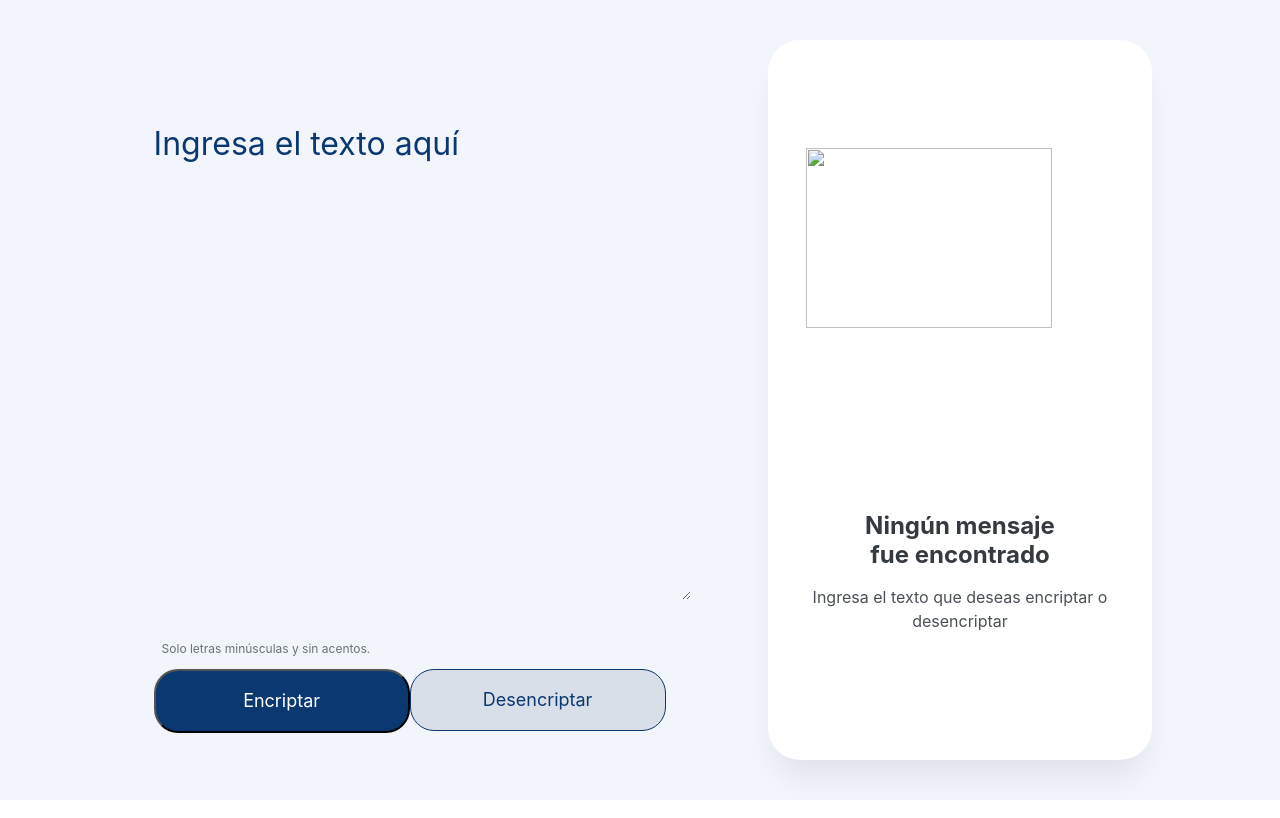
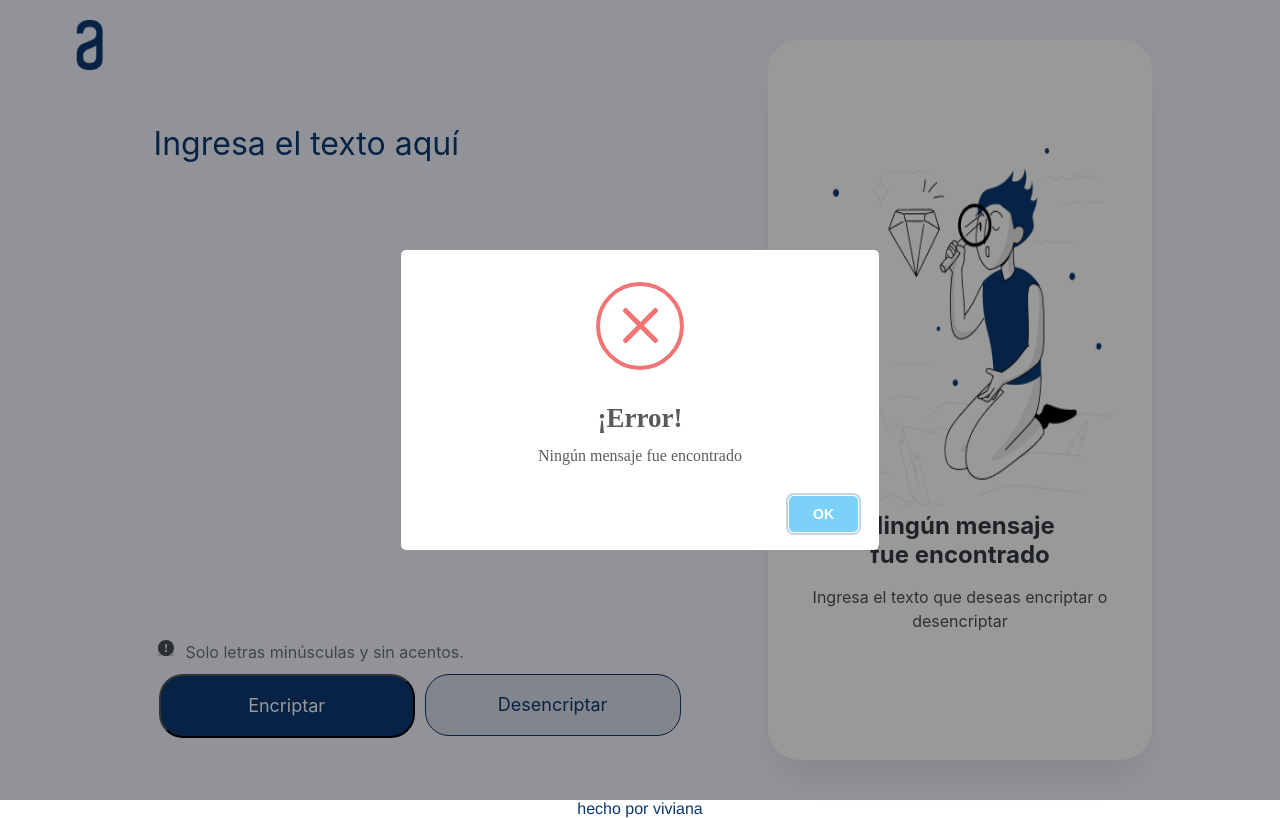
Before and after one commit to vivir13/Encriptador-encriptador-html-css-javas, a plain HTML site: page index.html in a window 1280 px wide. Both pictures are taken after a click on the button "Encriptar". Drawn offline with nearby package versions, Linux system fonts and the light colour scheme.

Commit message:
se agrega el proyecto

```diff
--- a/index.html
+++ b/index.html
@@ -1,52 +1,46 @@
 <!DOCTYPE html>
 <html lang="en">
 <head>
-    <meta charset="UTF-8" />
-    <meta http-equiv="X-UA-Compatible" content="IE=edge" />
-    <meta name="viewport" content="width=device-width, initial-scale=1.0" />
+    <meta charset="UTF-8">
+    <meta http-equiv="X-UA-Compatible" content="IE=edge">
+    <meta name="viewport" content="width=device-width, initial-scale=1.0">
     <title>Encriptador de Texto</title>
-    <link rel="stylesheet" href="styles.css" />
+    <link rel="stylesheet" href="styles.css">
     <script src="https://unpkg.com/sweetalert/dist/sweetalert.min.js"></script>
 </head>
 <body>
     <div class="container">
-            <img class="logo" src="img/Logo.png" alt="">
+        <img class="logo" src="img/Logo.png" alt="logo">
         <div class="encriptar">
-        <textarea
-          name="texto"
-          class="texto"
-          id="texto"
-          cols="30"
-          rows="10"
-          placeholder="Ingresa el texto aquí"
-        ></textarea>
-
+            <textarea name="texto" class="texto" id="texto" placeholder="Ingresa el texto aquí"></textarea>
             <div class="terminos">
                 <img src="img/bi_exclamation-circle-fill.svg" alt="">
                 <p>Solo letras minúsculas y sin acentos.</p>
             </div>
             <div class="botones">
-          <button class="btn-encriptar" type="button" onclick="encriptar()">
-            Encriptar
-          </button>
-          <input
-            type="button"
-            class="btn-desencriptar"
-            value="Desencriptar"
-            onclick="desencriptar()"
-          />
+                <button class="btn-encriptar" type="button" onclick="encriptar()">Encriptar</button>
+                <button class="btn-desencriptar" type="button" onclick="desencriptar()">Desencriptar</button>
             </div>
         </div>
+
         <div class="encriptado">
-        <img src="img/muñeco.png" alt="" id="muñeco" />
+            <img src="img/muñeco.png" alt="" id="muneco" />
             <div class="mensaje-encriptado" id="mensaje-encriptado">
-          <h2 id="titulo-mensaje">Ningún mensaje fue encontrado</h2>
+                <h3 id="titulo-mensaje">Ningún mensaje fue encontrado</h3>
                 <p id="parrafo">
-            Ingresa el texto que deseas encriptar o desencriptar
+                    Ingresa el texto que deseas encriptar o <br> desencriptar
                 </p>
+                <div class="contenedor-resultado">
+                    <p class="txtcopiado-ocultar"></p>
+                    <button class="botonStyle btn__desencriptar boton__aside ocultar">Copiar</button>
                 </div>
             </div>
+            <p class="texto-resultado"></p>
         </div>
+    </div>
+    <script src="index.js"></script>
 </body>
-  <script src="index.js"></script>
+<footer>
+    <p>  hecho por viviana </p>
+</footer>
 </html>
--- /dev/null
+++ b/index.js
@@ -0,0 +1,77 @@
+
+function encriptar() {
+    let texto = document.getElementById("texto").value;
+    let tituloMensaje = document.getElementById("titulo-mensaje");
+    let parrafo = document.getElementById("parrafo");
+    let muñeco = document.getElementById("muneco");
+    let resultado = document.querySelector(".texto-resultado");
+    let btnCopiar = document.querySelector(".botonStyle");
+
+    let textoCifrado = texto
+        .replace(/e/gi, "enter")
+        .replace(/i/gi, "imes")
+        .replace(/a/gi, "ai")
+        .replace(/o/gi, "ober")
+        .replace(/u/gi, "ufat");
+
+    if (texto.trim().length !== 0) {
+        resultado.textContent = textoCifrado;
+        tituloMensaje.textContent = "Texto encriptado con éxito";
+        parrafo.textContent = "";
+        muñeco.style.display = "none";
+        btnCopiar.classList.remove("ocultar");
+    } else {
+        tituloMensaje.textContent = "Ningún mensaje fue encontrado";
+        parrafo.textContent = "Ingresa el texto que deseas encriptar o desencriptar";
+        swal("¡Error!", "Ningún mensaje fue encontrado", "error");
+    }
+}
+
+function desencriptar() {
+    let texto = document.getElementById("texto").value;
+    let tituloMensaje = document.getElementById("titulo-mensaje");
+    let parrafo = document.getElementById("parrafo");
+    let muñeco = document.getElementById("muneco");
+    let resultado = document.querySelector(".texto-resultado");
+    let btnCopiar = document.querySelector(".botonStyle");
+
+    let textoCifrado = texto
+        .replace(/enter/gi, "e")
+        .replace(/imes/gi, "i")
+        .replace(/ai/gi, "a")
+        .replace(/ober/gi, "o")
+        .replace(/ufat/gi, "u");
+
+    if (texto.trim().length !== 0) {
+        resultado.textContent = textoCifrado;
+        tituloMensaje.textContent = "Texto desencriptado con éxito";
+        parrafo.textContent = "";
+        muñeco.style.display = "none";
+        btnCopiar.classList.remove("ocultar");
+    } else {
+        tituloMensaje.textContent = "Ningún mensaje fue encontrado";
+        parrafo.textContent = "Ingresa el texto que deseas encriptar o desencriptar";
+        swal("¡Error!", "Ningún mensaje fue encontrado", "error");
+    }
+}
+
+document.addEventListener("DOMContentLoaded", function() {
+    const btnCopiar = document.querySelector(".botonStyle");
+    if (btnCopiar) {
+        btnCopiar.addEventListener("click", () => {
+            let contenido = document.querySelector(".texto-resultado").textContent;
+            navigator.clipboard.writeText(contenido)
+                .then(() => {
+                    let txtcopiado = document.querySelector(".txtcopiado.ocultar");
+                    txtcopiado.textContent = "¡Texto copiado!";
+                    txtcopiado.classList.remove("ocultar");
+                    setTimeout(() => {
+                        txtcopiado.classList.add("ocultar");
+                    }, 1000);
+                })
+                .catch(err => console.error("Error al copiar el texto:", err));
+        });
+    } else {
+        console.error("No se encontró el botón de copiar");
+    }
+});
--- a/styles.css
+++ b/styles.css
@@ -2,22 +2,19 @@
   margin: 0;
   padding: 0;
 }
-
-  .logo {
-    position: absolute;
-    top: 20px; /* Ajusta esta posición según tu diseño */
-    left: 20px; /* Ajusta esta posición según tu diseño */
-    width: 100px; /* Ajusta el ancho según tu diseño */
-    height: auto; /* Esto permite que la altura se ajuste proporcionalmente al ancho */
-}
-
-
 
 .container {
   position: relative;
   width: 100vw;
   height: 100vh;
   background: #f3f5fc;
+}
+
+.logo {
+  width: 100px; /* Ajusta el ancho según tu diseño */
+  height: 50px;
+  padding-top: 20px;
+  padding-left: 40px; /* Esto permite que la altura se ajuste proporcionalmente al ancho */
 }
 
 .texto {
@@ -33,6 +30,12 @@
   font-size: 32px;
   line-height: 150%;
   background-color: #f3f5fc;
+  resize: none;
+  display: flex;
+  flex-direction: column;
+  gap: 5px;
+  align-items: stretch;
+  flex-grow: 1;
 }
 
 .texto::placeholder {
@@ -61,13 +64,14 @@
   font-family: "Inter";
   font-style: normal;
   font-weight: 400;
-    font-size: 12px;
+  font-size: 16px;
   line-height: 150%;
   color: #495057;
   opacity: 0.8;
   flex: none;
   order: 1;
-    flex-grow: 0;
+  flex-grow: 10;
+
 }
 
 .botones {
@@ -81,43 +85,35 @@
   top: 82%;
 }
 
-  .btn-encriptar {
+.btn-encriptar,
+.btn-desencriptar  {
   align-items: center;
   justify-content: center;
   padding: 2%;
   gap: 8px;
   width: 25%;
-    background-color: #0a3871;
-    border-radius: 24px;
   font-family: "Inter";
   font-size: 18px;
   line-height: 19px;
   text-align: center;
-    color: #fff;
+  margin: 5px;
 }
 
-  .btn-desencriptar {
-    box-sizing: border-box;
-    display: flex;
-    flex-direction: row;
-    align-items: flex-start;
-    justify-content: center;
-    padding: 2%;
-    gap: 8px;
-    width: 25%;
+.btn-encriptar {
+  background-color: #0a3871;
+  color: #fff;
+  border-radius: 24px;
+}
+
+.btn-desencriptar  {
   background: #d8dfe8;
   border: 1px solid #0a3871;
+  color: #0a3871;
   border-radius: 24px;
-    font-family: "Inter";
-    font-weight: 400;
-    font-size: 18px;
-    line-height: 19px;
-    text-align: center;
-    color: #0a3871;
 }
 
-  .btn-desencriptar:hover,
-  .btn-encriptar:hover {
+.botones .btn-encriptar:hover,
+.botones .btn-desencriptar:hover {
   margin: 0.3%;
   width: 24.5%;
   padding: 1.8%;
@@ -136,6 +132,47 @@
   border-radius: 32px;
 }
 
+.encriptado img {
+  position: absolute;
+  width: 80%;
+  height: 50%;
+  top: 15%;
+}
+.mensaje-encriptado {
+  display: flex;
+  flex-direction: column;
+  align-items: center;
+  justify-content: flex-start;
+  padding: 1%;
+  gap: 16px;
+  position: absolute;
+  width: 100%;
+  top: 168px;
+  text-align: center;
+}
+
+.mensaje-encriptado input.texto-resultado {
+  width: 80%;
+  font-family: "Inter";
+  font-style: normal;
+  font-weight: 400;
+  font-size: 16px;
+  line-height: 150%;
+  text-align: center;
+  color: #495057;
+  border: none;
+  background-color: transparent;
+}
+
+.contenedor-resultado {
+  width: 100%;
+  padding: 25px;
+  box-sizing: border-box;
+  display: flex;
+  align-items: center;
+  justify-content: center;
+}
+
 .mensaje-encriptado {
   display: flex;
   flex-direction: column;
@@ -149,13 +186,13 @@
   text-align: center;
 }
 
-  .mensaje-encriptado h2 {
+.mensaje-encriptado h3 {
   width: 60%;
   font-family: "Inter";
   font-style: normal;
   font-weight: 700;
   font-size: 24px;
-    line-height: 120%;
+  line-height: 28.8px;
   text-align: center;
   color: #343a40;
 }
@@ -166,70 +203,155 @@
   font-style: normal;
   font-weight: 400;
   font-size: 16px;
-    line-height: 150%;
+  line-height: 24px;
   text-align: center;
   color: #495057;
 }
 
-  .encriptado img {
-    position: absolute;
-    width: 80%;
-    height: 50%;
-    top: 15%;
+.contenedor-resultado {
+  width: 100%;
+  height: 20%;
+  gap: 12px;
+  flex-direction: row;
+  display: flex;
+  flex-wrap: wrap;
+}
+
+.boton__aside{
+  background: #d8dfe8;
+  border: 1px solid #0a3871;
+  color: #0a3871;
+  border-radius: 24px;
+  align-items: center;
+  justify-content: center;
+  padding: 2%;
+  gap: 8px;
+  width: 25%;
+  font-family: "Inter";
+  font-size: 18px;
+  line-height: 19px;
+  text-align: center;
+  margin: 5px;
+}
+
+.texto-resultado{
+  display: flex;
+  flex-direction: column;
+  gap: 12px;
+  align-items: stretch;
+  width: 100%;
+  flex-grow: 1;
+  margin: 4%;
+}
+
+.ocultar {
+  display: none;
+}
+
+footer{
+  font-size: small;
+  font-family: 'Franklin Gothic Medium', 'Arial Narrow', Arial, sans-serif;
+  font-size: 16px;
+  display: flex;
+  flex-direction: column;
+  margin: auto;
+  gap: 12px;
+  color: #0a3871;
+  align-items: center;
+  justify-content: center;
+
+
+
 }
 
 /* Responsive design */
 @media (max-width: 57.5em) {
+  .logo {
+    width: 35px;
+    display: block;
+    position: absolute;
+    top: 100px;
+    left: 70px;
+    margin: 1px auto;
+  }
+
   .container {
     display: flex;
     flex-direction: row;
   }
+
   .encriptar {
     width: 100%;
   }
+
   .texto {
     width: 80%;
     height: 60%;
     left: 10%;
     top: 5%;
   }
-    .terminos {
+
+  .terminos,
+  .botones {
     width: 80%;
     left: 10%;
     top: 67%;
   }
+
   .terminos p {
     font-size: 16px;
   }
-    .botones {
-      width: 80%;
-      left: 10%;
-      top: 70%;
-    }
+
   .btn-encriptar,
   .btn-desencriptar {
     width: 48%;
     border-radius: 16px;
   }
-    .btn-encriptar:hover,
-    .btn-desencriptar:hover {
+
+  .botones .btn-encriptar:hover,
+  .botones .btn-desencriptar:hover  {
     margin: 0.3%;
     width: 47.5%;
     padding: 1.8%;
   }
+
   .encriptado {
     width: 80%;
     height: 15%;
     left: 10%;
     top: 80%;
   }
+
   .mensaje-encriptado {
-      width: 100%;
-      top: 5%;
+    width: auto;
+    height: auto;
   }
+
   .encriptado img {
     top: 0;
     display: none;
     visibility: hidden;
   }
+
+  .boton__aside {
+    width: 48%;
+    border-radius: 16px;
   }
+
+  .boton__aside:hover  {
+    margin: 0.3%;
+    width: 47.5%;
+    padding: 1.8%;
+  }
+}
+
+@media screen and (max-width: 601px) {
+  .botones {
+    display: flex;
+    flex-wrap: wrap;
+  }
+}
+
+.mostra {
+  display: block;
+}
```
Also changed, not shown: img/Frame 5.png (added), img/Logo.png (added), img/Muñeco.png (added), img/bi_exclamation-circle-fill.svg (added). Lines whose indentation alone changed are shown as unchanged.
